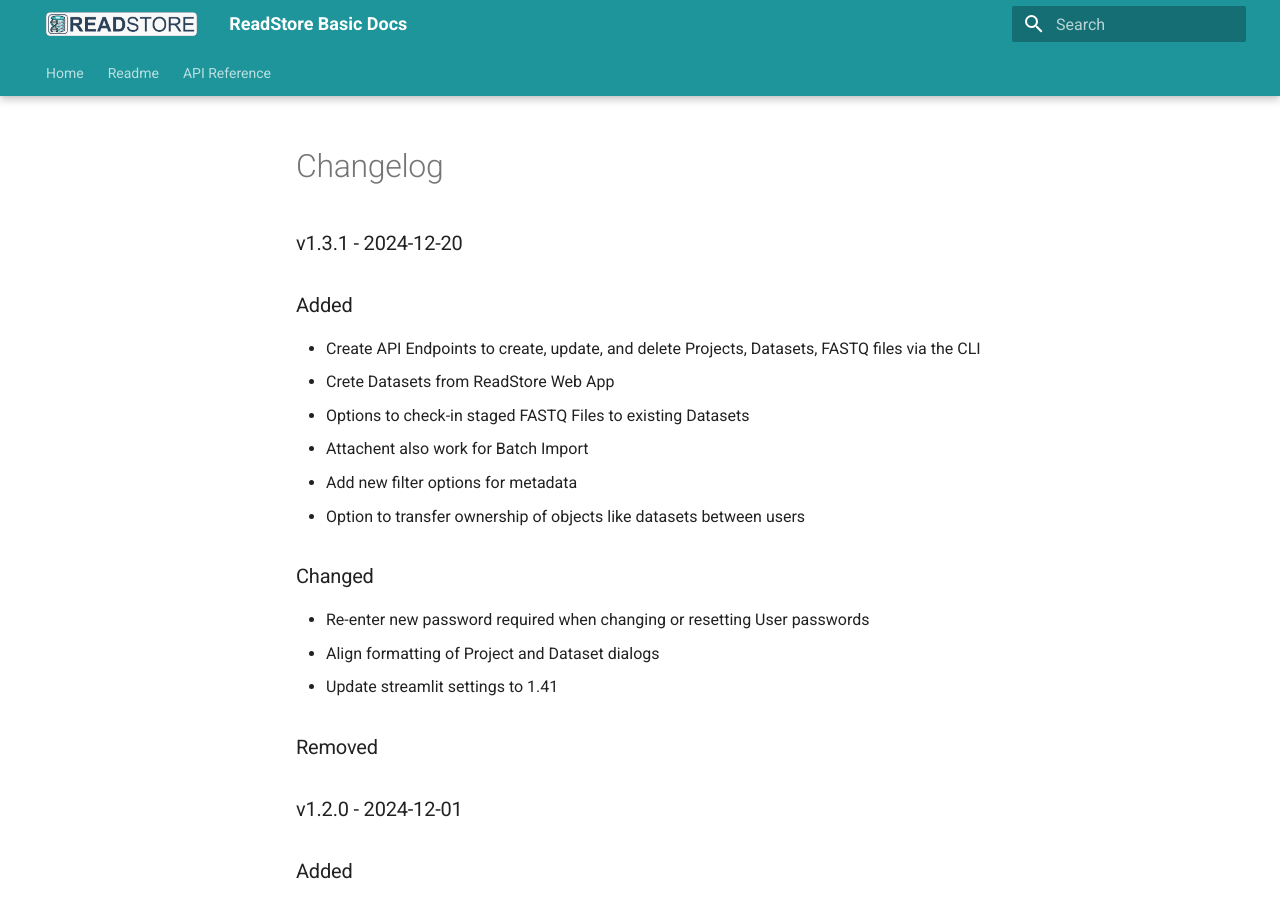
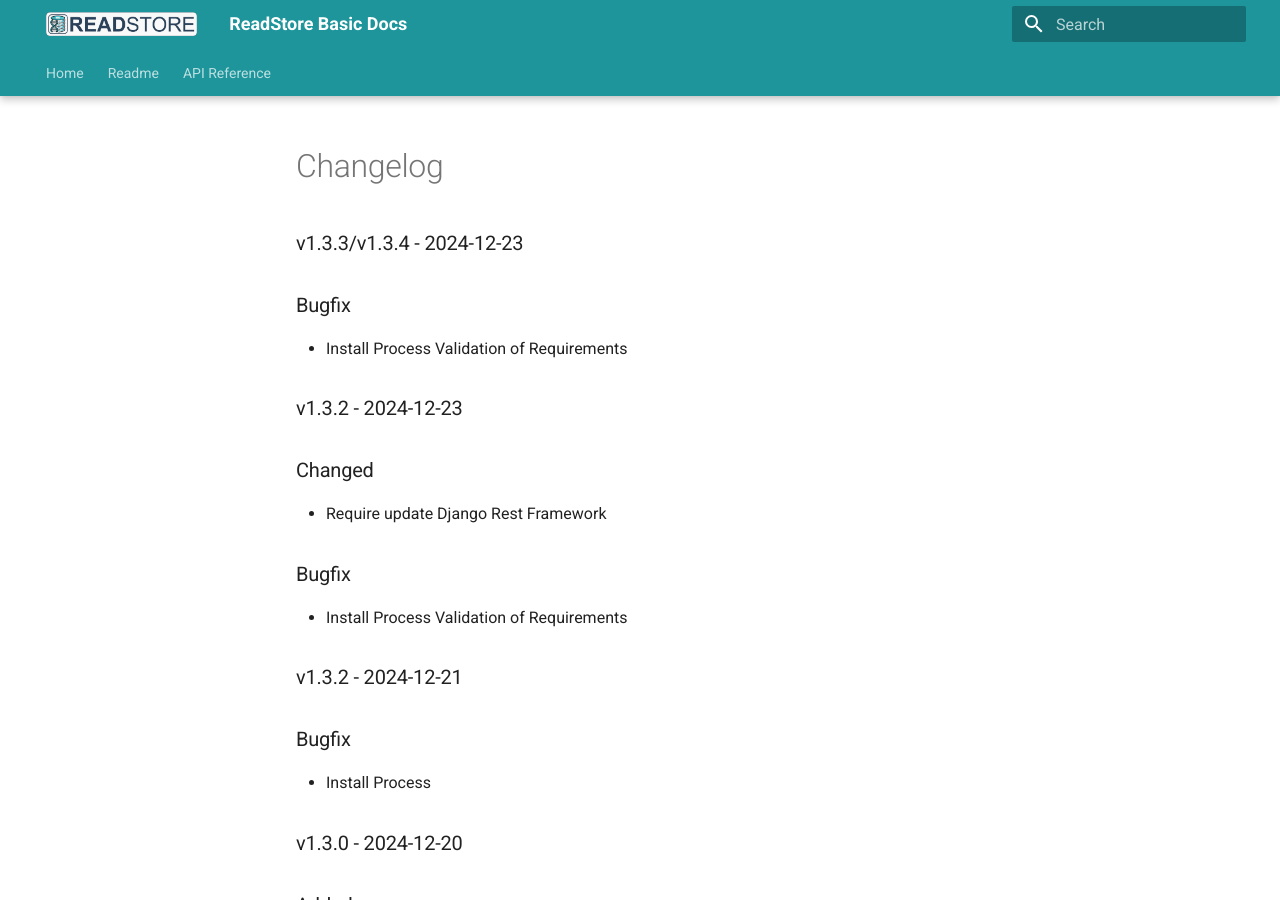
Before and after one commit to EvobyteDigitalBiology/readstore, an MkDocs documentation site: the page built from docs/CHANGELOG.md, in a window 1280 px wide and 900 px high. Built offline with MkDocs 1.6.1 and Material for MkDocs 9.7.7, drawn with Linux system fonts in a browser that asks for light colours.

Commit message:
Doc: Update changelog

```diff
--- a/docs/CHANGELOG.md
+++ b/docs/CHANGELOG.md
@@ -1,6 +1,24 @@
 # Changelog
 
-### v1.3.1 - 2024-12-20
+### v1.3.3/v1.3.4 - 2024-12-23
+
+### Bugfix
+- Install Process Validation of Requirements
+
+### v1.3.2 - 2024-12-23
+
+### Changed
+- Require update Django Rest Framework
+
+### Bugfix
+- Install Process Validation of Requirements
+
+### v1.3.2 - 2024-12-21
+
+### Bugfix
+- Install Process
+
+### v1.3.0 - 2024-12-20
 
 ### Added
 
```
